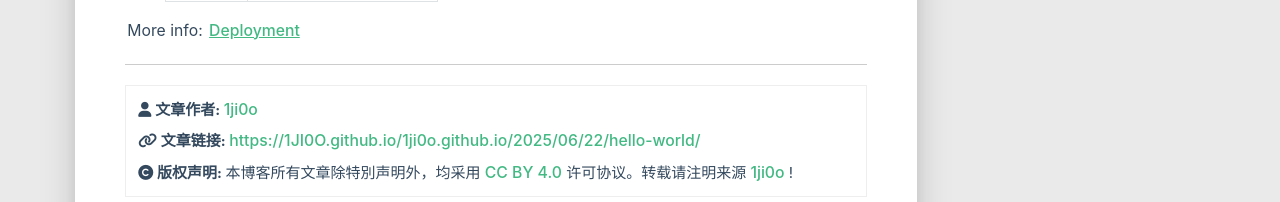
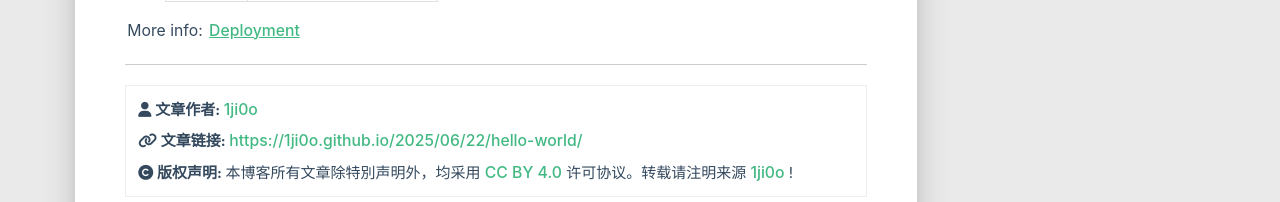
Before and after one commit to 1JI0O/1ji0o.github.io, a plain HTML site: page 2025/06/22/hello-world/index.html in a window 1280 px wide. Shown: the part 1440-1642 px from the top of the page. Drawn offline with Linux system fonts and the light colour scheme; some packages are replaced by stand-ins of ours; no server answers; a script that the page names is missing.

Commit message:
Site updated: 2025-06-23 13:23:15

```diff
--- a/2025/06/22/hello-world/index.html
+++ b/2025/06/22/hello-world/index.html
@@ -435,7 +435,7 @@
                     </i>
                 </span>
                 <span class="reprint-info">
-                    <a href="https://1JI0O.github.io/1ji0o.github.io/2025/06/22/hello-world/">https://1JI0O.github.io/1ji0o.github.io/2025/06/22/hello-world/</a>
+                    <a href="https://1ji0o.github.io/2025/06/22/hello-world/">https://1ji0o.github.io/2025/06/22/hello-world/</a>
                 </span>
             </div>
             <div class="reprint__notice">
```
